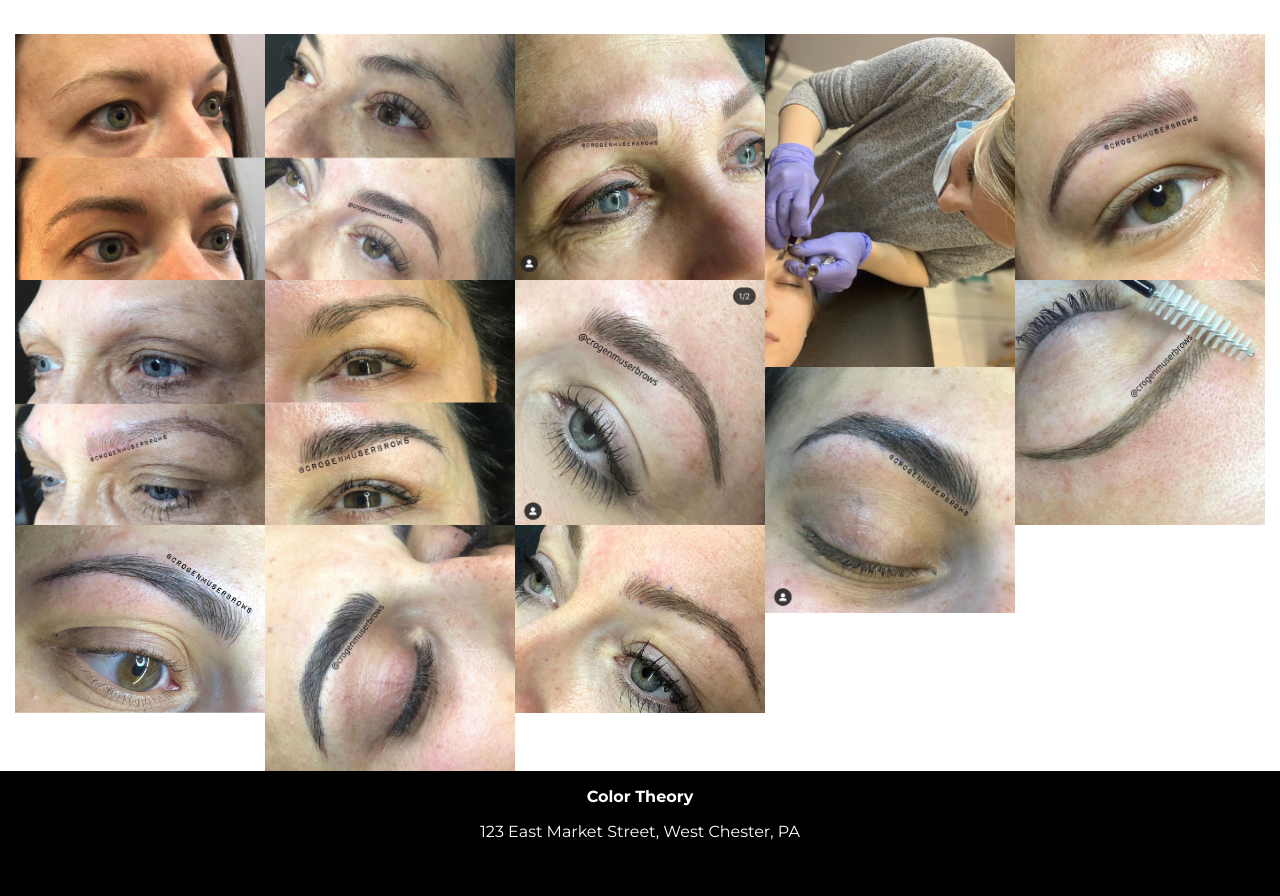
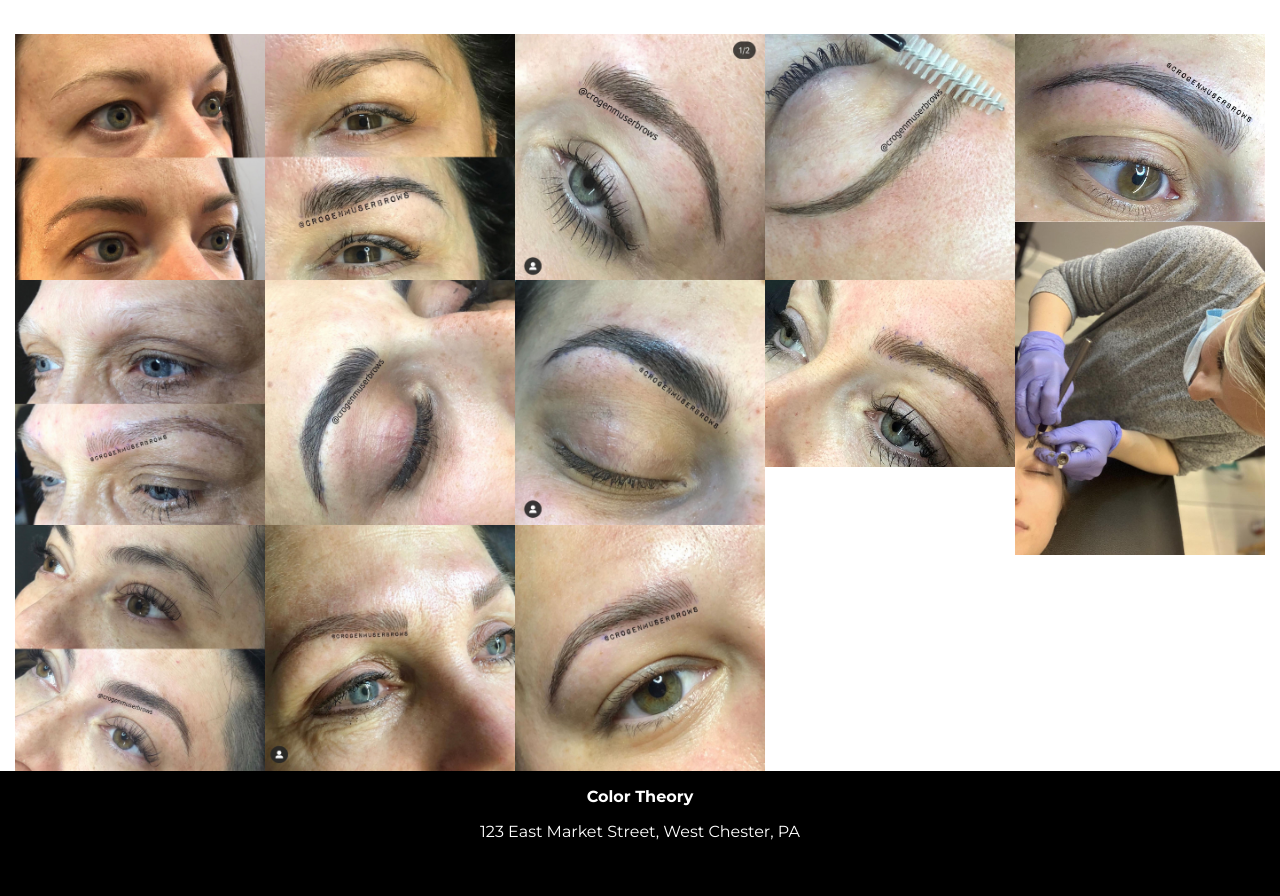
Before and after one commit to crogenmuser/Website, a Jekyll site: the page built from portfolio/index.html, in a window 1280 px wide. Shown: the part 300-1196 px from the top of the page. Built offline with Jekyll 4.4.1, drawn with Linux system fonts in a browser that asks for light colours; nearby versions of some CDN libraries.

Commit message:
hopefully finished gallery

```diff
--- a/portfolio/index.html
+++ b/portfolio/index.html
@@ -10,55 +10,17 @@ header: <h1>PORTFOLIO</h1>
 
 </div>
 <section id="photos">
-    <img src="/images/image2.jpg" alt="photo of eyebrows with microblading" />
-    <img  src="/images/image3.jpg" alt="photo of eyebrows with microblading" />
-    <img  src="/images/image4.jpg" alt="photo of eyebrows with microblading" />
-    <img  src="/images/image5.jpg" alt="photo of eyebrows with microblading" />
-    <img  src="/images/image6.jpg" alt="photo of eyebrows with microblading" />
-    <img  src="/images/image7.jpg" alt="photo of eyebrows with microblading" />
-    <img  src="/images/image8.jpg" alt="photo of eyebrows with microblading" />
-    <img  src="/images/image9.jpg" alt="photo of eyebrows with microblading" />
-    <img  src="/images/image10.jpg" alt="photo of eyebrows with microblading" />
-    <img  src="/images/image11.jpg" alt="photo of eyebrows with microblading" />
-    <img  src="/images/image12.jpg" alt="photo of eyebrows with microblading" />
-    <img  src="/images/image13.jpg" alt="photo of eyebrows with microblading" />
-    <img  src="/images/image14.jpg" alt="photo of eyebrows with microblading" />
-  </section>
-<!--
-<div class="photoAndText">
-    <img class="photos" src="/images/image2.jpg" alt="photo of eyebrows with microblading" />
-</div>
-<div class="photoAndText">
-    <img class="photos" src="/images/image3.jpg" alt="photo of eyebrows with microblading" />
-</div>
-<div class="photoAndText">
-    <img class="photos" src="/images/image4.jpg" alt="photo of eyebrows with microblading" />
-</div>
-<div class="photoAndText">
-    <img class="photos" src="/images/image5.jpg" alt="photo of eyebrows with microblading" />
-</div>
-<div class="photoAndText">
-    <img class="photos" src="/images/image6.jpg" alt="photo of eyebrows with microblading" />
-</div>
-<div class="photoAndText">
-    <img class="photos" src="/images/image7.jpg" alt="photo of eyebrows with microblading" />
-</div>
-<div class="photoAndText">
-    <img class="photos" src="/images/image8.jpg" alt="photo of eyebrows with microblading" />
-</div>
-<div class="photoAndText">
-    <img class="photos" src="/images/image9.jpg" alt="photo of eyebrows with microblading" />
-</div>
-<div class="photoAndText">
-    <img class="photos" src="/images/image10.jpg" alt="photo of eyebrows with microblading" />
-</div>
-<div class="photoAndText">
-    <img class="photos" src="/images/image12.jpg" alt="photo of eyebrows with microblading" />
-</div>
-<div class="photoAndText">
-    <img class="photos" src="/images/image13.jpg" alt="photo of eyebrows with microblading" />
-</div>
-<div class="photoAndText">
-    <img class="photos" src="/images/image14.jpg" alt="photo of eyebrows with microblading" />
-</div>
--->
+    <img  src="/images/image2.jpg" width="1125" height="1105" alt="photo of eyebrows with microblading" />
+    <img  src="/images/image3.jpg" width="1125" height="1105" alt="photo of eyebrows with microblading" />
+    <img  src="/images/image5.jpg" width="1125" height="1105" alt="photo of eyebrows with microblading" />
+    <img  src="/images/image6.jpg" width="1125" height="1105" alt="photo of eyebrows with microblading" />
+    <img  src="/images/image7.jpg" width="1125" height="1105" alt="photo of eyebrows with microblading" />
+    <img  src="/images/image8.jpg" width="1125" height="1105" alt="photo of eyebrows with microblading" />
+    <img  src="/images/image9.jpg" width="1125" height="1105" alt="photo of eyebrows with microblading" />
+    <img  src="/images/image12.jpg" width="1125" height="1105" alt="photo of eyebrows with microblading" />
+    <img  src="/images/image13.jpg" width="1125" height="1105" alt="photo of eyebrows with microblading" />
+    <img  src="/images/image14.jpg" width="1125" height="1105" alt="photo of eyebrows with microblading" />
+    <img  src="/images/image10.jpg" width="800" height="600" alt="photo of eyebrows with microblading" />
+    <img  src="/images/image4.jpg" width="960" height="720" alt="photo of eyebrows with microblading" />
+    <img  src="/images/image11.jpg" width="600" height="800" alt="photo of eyebrows with microblading" />
+</section>
```
Also changed, not shown: 1 other file.
